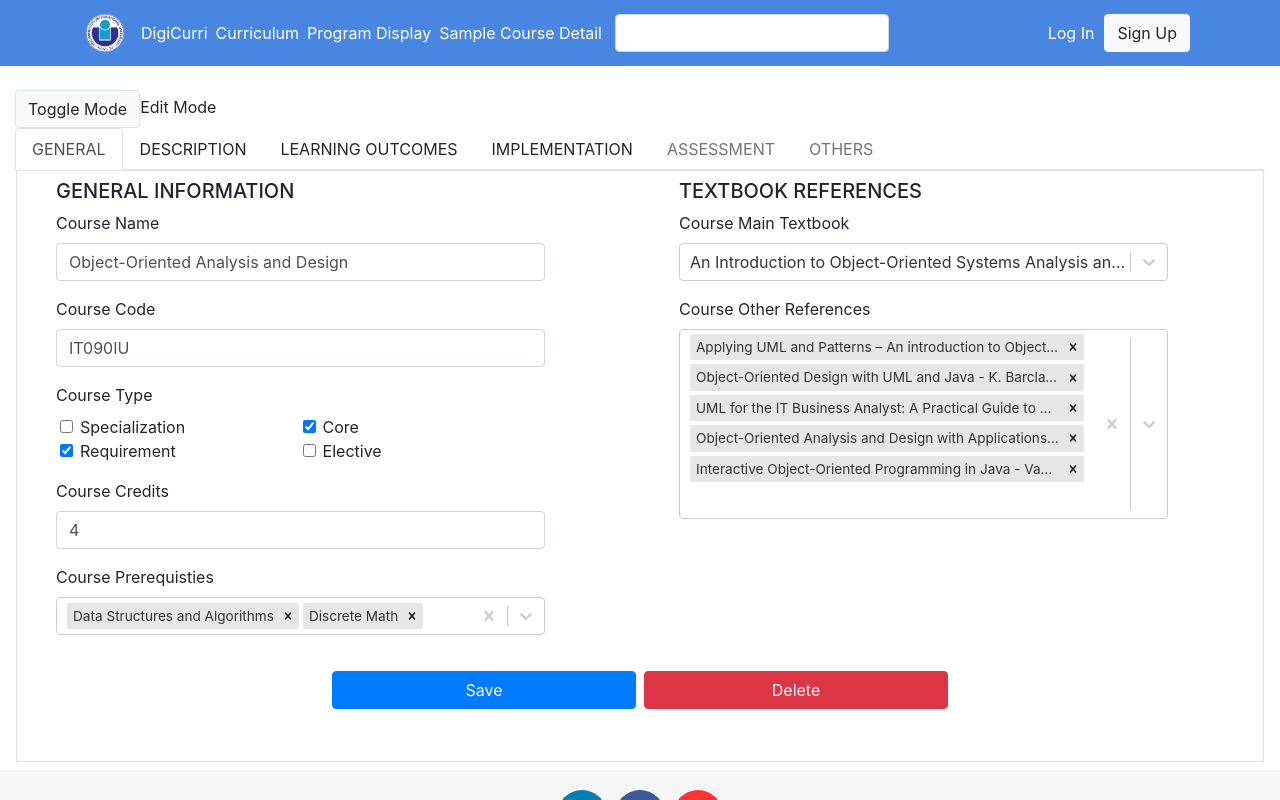
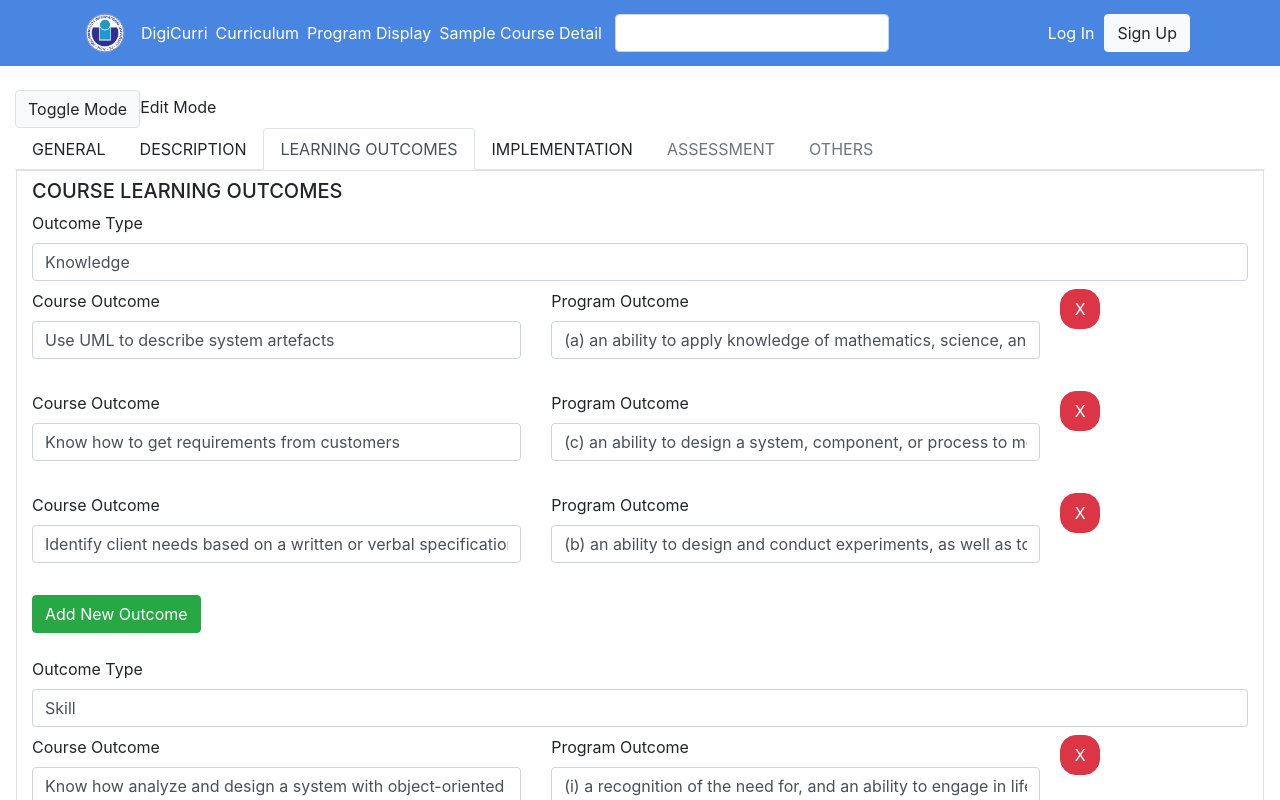
Before and after one commit to hcmiu-se-club-2019/digi-curriculum, a React (Create React App) app: page /course/IT090IU in a window 1280 px wide. Shown: the top 800 px of the page. Built offline with nearby package versions, Linux system fonts and the light colour scheme.

Commit message:
Adding Basic Outcome Edit

```diff
--- a/src/components/courseDetail/courseTabs/CourseDescriptionTab.jsx
+++ b/src/components/courseDetail/courseTabs/CourseDescriptionTab.jsx
@@ -1,5 +1,5 @@
 import React, { Component } from "react";
-import { Form, FormGroup, Label, Input } from "reactstrap";
+import { Form, FormGroup, Label, Input, Button } from "reactstrap";
 // import { Field } from 'formik';
 
 // import FormModal from '../../common/FormModal'
@@ -47,7 +47,7 @@ const TabDisplayForm = props => {
 }
 
 const TabEditForm = (props) => {
-  const { values } = props;
+  const { values, onTextChange } = props;
   return (
     <Form onSubmit={function () {}} className="course-general-form">
       <div className="row mt-2">
@@ -60,10 +60,11 @@ const TabEditForm = (props) => {
               {/* <Label for="required">Course Prerequisties</Label> */}
               <Input
                 type="textarea"
-                name="courseDesc"
+                name="description"
                 id="courseDesc"
                 value={typeof values.description === 'object' ? values.description.join('\n+\t') : values.description}
                 rows='16'
+                onChange={onTextChange}
               />
             </FormGroup>
           </div>
@@ -77,7 +78,21 @@ const TabEditForm = (props) => {
             <div>
               <FormGroup>
                 <Label for="required">Upon the successful completion of this course students will be able to:</Label>
-                <Input
+                {
+                  typeof values.objectives === 'object' && values.objectives.map((objective, index) =>
+                    <div key={index} className="d-flex mb-2">
+                      <Input
+                        type="text"
+                        name="objectives"
+                        id="courseObj"
+                        value={objective}
+                      />
+                      <Button className="ml-2" color="danger">X</Button>
+                    </div>
+                  )
+                }
+                <Button className="float-right" color="success">+ Add New Objective</Button>
+                {/* <Input
                   type="textarea"
                   name="courseObj"
                   id="courseObj"
@@ -87,7 +102,7 @@ const TabEditForm = (props) => {
                     ).join('\n') : values.objectives
                   }
                   rows='15'
-                />
+                /> */}
               </FormGroup>
             </div>
           </div>
@@ -108,7 +123,7 @@ export default class CourseDescriptionTab extends Component {
   // }
 
   render() {
-    const { initialValues, mode } = this.props;
+    const { initialValues, mode, onTextChange } = this.props;
     return (
       <section className="content pb-5">
         <div className="edit-client-detail-form-container container-fluid bg-white">
@@ -116,7 +131,7 @@ export default class CourseDescriptionTab extends Component {
                 initialValues={initialValues}
                 component={<Form {...this.props} />}
             /> */}
-          {mode ? <TabEditForm values={initialValues}/> : <TabDisplayForm values={initialValues}/>}
+          {mode ? <TabEditForm values={initialValues} onTextChange={onTextChange}/> : <TabDisplayForm values={initialValues}/>}
         </div>
       </section>
     );
--- a/src/components/courseDetail/courseTabs/CourseOutcomeTab.jsx
+++ b/src/components/courseDetail/courseTabs/CourseOutcomeTab.jsx
@@ -1,5 +1,5 @@
 import React, { Component, Fragment } from "react";
-import { Table, Form } from "reactstrap";
+import { Table, Form, FormGroup, Input, Label, Button } from "reactstrap";
 // import { Field } from 'formik';
 
 // import FormModal from '../../common/FormModal'
@@ -54,7 +54,88 @@ const TabEditForm = props => {
   const { values } = props
   return (
     <Form>
-      {values.name}
+      <div className="row mt-2">
+        <div className="col-md-12">
+          <div>
+            <h5>COURSE LEARNING OUTCOMES</h5>
+          </div>
+          <div className="course-detail-fields">
+            {
+              typeof values.outcomes === 'object' && values.outcomes.map((outcome, index) =>
+                <Fragment key={index}>
+                  <FormGroup>
+                    <Label for='name'>Outcome Type</Label>
+                    <Input
+                      className='mb-2'
+                      name='name'
+                      type='text'
+                      value={outcome.name}
+                    />
+                    {
+                      typeof outcome.outs === 'object' && outcome.outs.map((out, index) =>
+                        <Fragment key={index}>
+                          <FormGroup className='row'>
+                            <FormGroup className='col-5'>
+                              <Label for='courseOut'>Course Outcome</Label>
+                              <Input
+                                name='courseOut'
+                                type='text'
+                                value={out.courseOut}
+                              />
+                            </FormGroup>
+                            <FormGroup className='col-5'>
+                              <Label for='programOut'>Program Outcome</Label>
+                              <Input
+                                name='programOut'
+                                type='text'
+                                value={out.programOut}
+                              />
+                            </FormGroup>
+                            <Button className='' style={{width:'40px', height:'40px', marginLeft:'5px', borderRadius:'40%'}} color='danger'>X</Button>
+                          </FormGroup>
+                        </Fragment>
+                      )
+                    }
+                    <Button className='mb-2' color='success'>Add New Outcome</Button>
+                  </FormGroup>
+                </Fragment>
+              )
+            }
+            <Button className='float-right mb-2' color='primary'>Add New Type of Outcome</Button>
+
+            <Table bordered>
+              <thead>
+                <tr>
+                  <th>Name</th>
+                  <th>Course Learning Outcomes</th>
+                  <th>Program Learning Outcomes</th>
+                </tr>
+              </thead>
+              <tbody>
+                {
+                  typeof values.outcomes === 'object' && values.outcomes.map((outcome, index) =>
+                    <Fragment key={index}>
+                      <tr>
+                        <th rowSpan={outcome.outs.length}>{outcome.name}</th>
+                        <td>{outcome.outs[0].courseOut}</td>
+                        <td>{outcome.outs[0].programOut}</td>
+                      </tr>
+                      {
+                        typeof outcome.outs === 'object' && outcome.outs.slice(1, outcome.outs.length).map((out, index) =>
+                          <tr key={index}>
+                            <td>{out.courseOut}</td>
+                            <td>{out.programOut}</td>
+                          </tr>
+                        )
+                      }
+                    </Fragment>
+                  )
+                }
+              </tbody>
+            </Table>
+          </div>
+        </div>
+      </div>
     </Form>
   )
 }
--- a/src/components/courseDetail/index.js
+++ b/src/components/courseDetail/index.js
@@ -52,7 +52,7 @@ export default class CourseDetail extends Component {
   componentDidMount() {
     const { courseId } = this.props.match.params;
     this.fetchCourse(courseId); // Axios later
-    this.setState({ activeTab: '1', mode: true, availableCourses: courseList.map(course => course.name) }) // For testing
+    this.setState({ activeTab: '3', mode: true, availableCourses: courseList.map(course => course.name) }) // For testing
   }
 
   fetchCourse(courseId) {
@@ -138,7 +138,11 @@ export default class CourseDetail extends Component {
             onCheckboxChange={this.onCheckboxChangeHandler}
             onListChange={(name, options) => this.onListChangeHandler(name, options)}
           />}
-          {activeTab === "2" && <CourseDescriptionTab initialValues={course} mode={mode} onTextChange={this.onTextChangeHandler}/>}
+          {activeTab === "2" && <CourseDescriptionTab
+            initialValues={course}
+            mode={mode}
+            onTextChange={this.onTextChangeHandler}
+          />}
           {activeTab === "3" && <CourseOutcomeTab initialValues={course} mode={mode} onTextChange={this.onTextChangeHandler}/>}
           {activeTab === "4" && <CourseImplementationTab initialValues={course} mode={mode} onTextChange={this.onTextChangeHandler}/>}
           {activeTab === "5" && <CourseAssessmentTab initialValues={course} mode={mode} onTextChange={this.onTextChangeHandler}/>}
```
